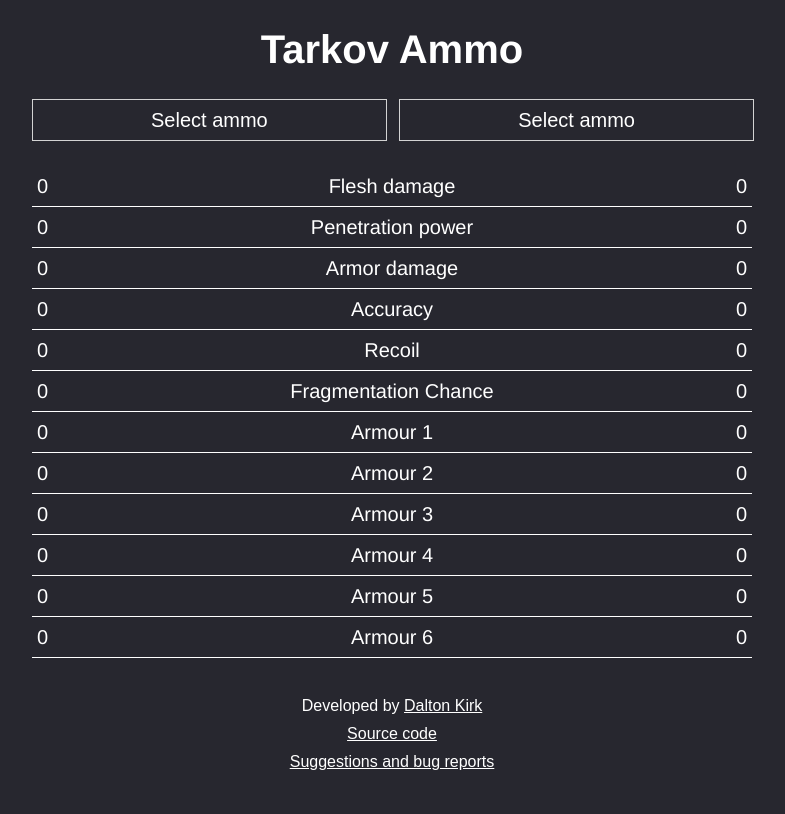
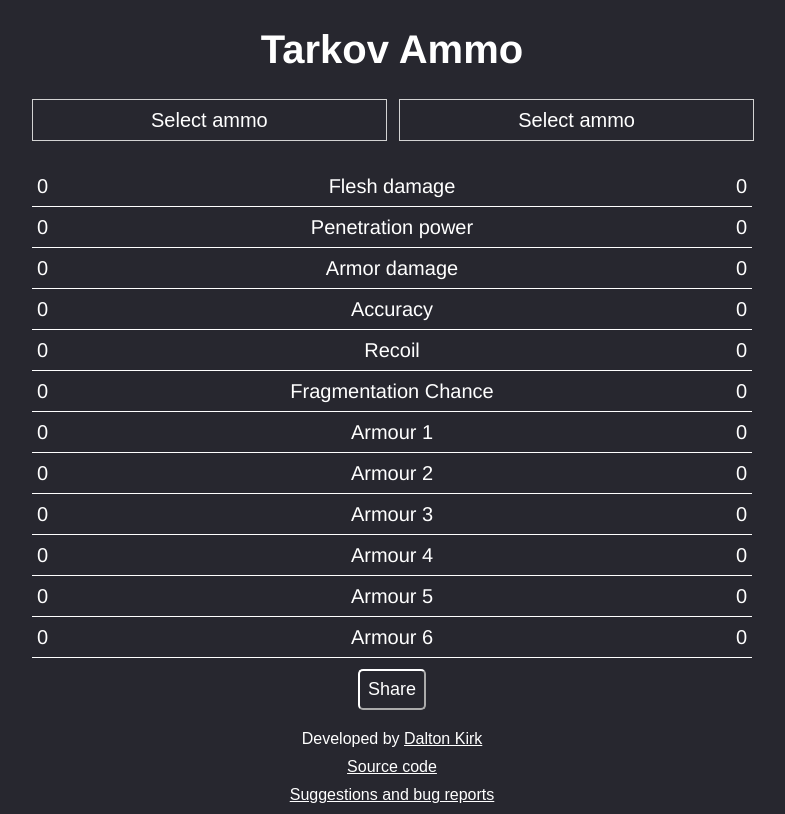
Before and after one commit to DaltonKirk/tarkov-ammo, a Vue app: page / in a window 1280 px wide. Shown: the whole page, without its empty margins (248-1033 px from the left). Built offline with nearby package versions, Linux system fonts and the light colour scheme.

Commit message:
created share button

```diff
--- /dev/null
+++ b/src/components/ShareButton.vue
@@ -0,0 +1,82 @@
+<template>
+  <div class="share-button">
+    <button @click="handleShareClick"><slot /></button>
+    <div v-if="open">
+      <div v-if="copied">Copied!</div>
+      <div v-else class="share-box">
+        <input disabled v-model="url" class="share-box__url" />
+        <button class="share-box__button" @click="copyUrlToClipboard">
+          Copy
+        </button>
+      </div>
+    </div>
+  </div>
+</template>
+
+<script>
+export default {
+  props: ["url", "text"],
+  data: function () {
+    return {
+      open: false,
+      copied: false,
+    };
+  },
+  methods: {
+    copyUrlToClipboard: function () {
+      navigator.clipboard.writeText(this.url).then(
+        () => {
+          this.copied = true;
+        },
+        (err) => {
+          console.error("Failed to copy text: ", err);
+        }
+      );
+      },
+      handleShareClick: function () {
+          this.open = !this.open;
+          if (this.open) {
+              this.copied = false;
+          }
+      }
+  },
+};
+</script>
+
+<style scoped lang="scss">
+
+.share-button {
+    margin: 10px 0;
+}
+
+.share-box {
+  display: flex;
+  justify-content: center;
+}
+
+.share-box__url {
+  background: #000;
+  border-radius: 5px;
+  max-width: 300px;
+}
+
+.share-box__button {
+  border-radius: 5px;
+  margin-left: 5px;
+}
+
+button {
+    background-color: transparent;
+    color: #fff;
+    border-color: #fff;
+    border-radius: 5px;
+    padding: 8px;
+    appearance: none;
+    font-size: 18px;
+}
+
+input {
+    color: #fff;
+}
+
+</style>
--- a/src/views/CompareAmmo.vue
+++ b/src/views/CompareAmmo.vue
@@ -89,6 +89,7 @@
         :max-value="6"
       />
     </div>
+    <share-button :url="`https://tarkovammo.com?left=${this.queryParamLeft}&right=${this.queryParamRight}`">Share</share-button>
   </div>
 </template>
 
@@ -96,25 +97,14 @@
 import BulletSelector from "@/components/BulletSelector.vue";
 import bulletData from "@/data/bullet.js";
 import StatRow from "../components/StatRow.vue";
+import ShareButton from '../components/ShareButton.vue';
 
 export default {
   name: "CompareAmmo",
   components: {
     BulletSelector,
     StatRow,
-  },
-
-  metaInfo: {
-    title: "Compare Ammo",
-    titleTemplate: "%s - Tarkov Ammo",
-    meta: [
-      { charset: "utf-8" },
-      {
-        name: "description",
-        content:
-          "Compare Tarkov ammo side by side and determine which ammo is better. View damage differences, accuracy differences, and more.",
-      },
-    ],
+    ShareButton
   },
 
   data: function () {
@@ -159,6 +149,7 @@
           path: this.$route.path,
           query: { left: val.Name, right: this.$route.query.right },
         });
+        this.queryParamLeft = val.Name;
       }
     },
     bulletRight: function (val) {
@@ -167,6 +158,7 @@
           path: this.$route.path,
           query: { left: this.$route.query.left, right: val.Name },
         });
+        this.queryParamRight = val.Name;
       }
     },
   },
```
